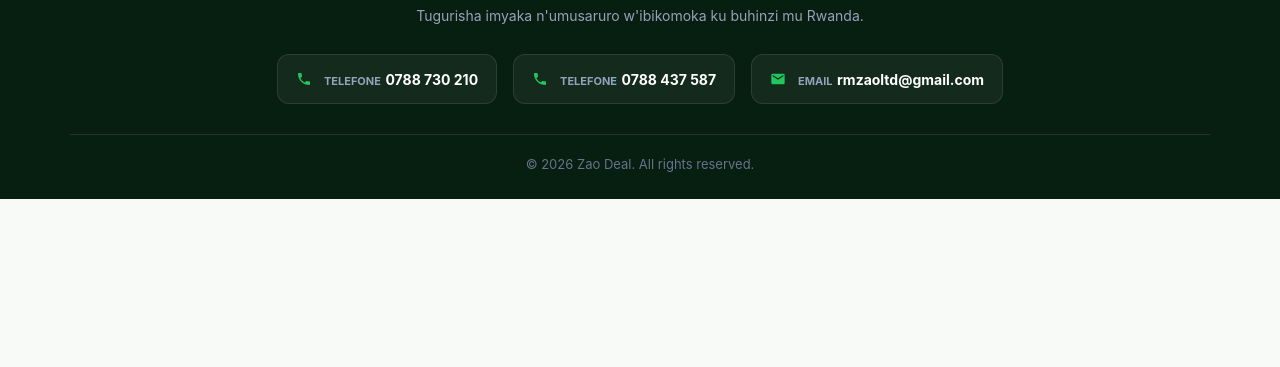
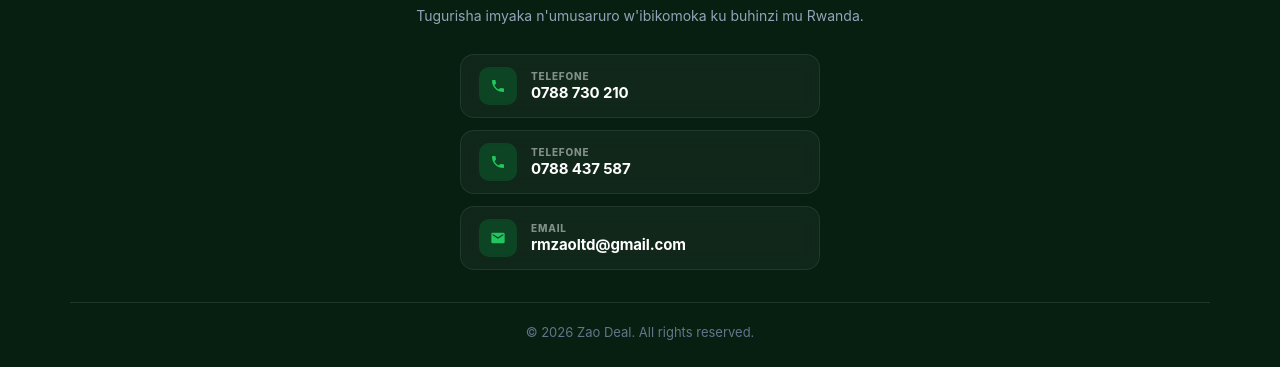
Before and after one commit to intarepride-tech/zaodeal1, a plain HTML site: page index.html in a window 1280 px wide. Shown: the part 2033-2400 px from the top of the page. Before the commit the page ends 2232 px from the top, so only its background shows below. Drawn offline with Linux system fonts and the light colour scheme; no server answers.

Commit message:
index.html and index.css

```diff
--- a/index.css
+++ b/index.css
@@ -1,5 +1,5 @@
 /* ==========================================
-   ZAO DEAL — INDEX.CSS (FULL FIXED VERSION)
+   ZAO DEAL — INDEX.CSS (STEPPED MARQUEE PAUSE)
    ========================================== */
 
 *,
@@ -148,7 +148,6 @@ a {
   background-color: var(--green-dark);
 }
 
-/* CDN Image URL for stable background rendering */
 .hero-bg {
   position: absolute;
   inset: 0;
@@ -232,7 +231,9 @@ a {
   transform: translateY(0);
 }
 
-/* MARQUEE CATEGORY TRACK */
+/* ==========================================
+   STEPPED MARQUEE WITH PAUSE AT CENTER
+   ========================================== */
 .hero-categories-marquee {
   position: absolute;
   z-index: 5;
@@ -242,6 +243,8 @@ a {
   width: 100%;
   overflow: hidden;
   white-space: nowrap;
+  display: flex;
+  justify-content: center;
 }
 
 .marquee-track {
@@ -249,9 +252,10 @@ a {
   flex-direction: row !important;
   flex-wrap: nowrap !important;
   align-items: center;
-  gap: 12px;
+  gap: 16px;
   width: max-content;
-  animation: marqueeContinuous 12s linear infinite;
+  /* 3 items * (2s pause + 0.5s slide) = 7.5s total loop duration */
+  animation: marqueePauseSteps 7.5s cubic-bezier(0.25, 1, 0.5, 1) infinite;
   will-change: transform;
 }
 
@@ -259,12 +263,22 @@ a {
   animation-play-state: paused;
 }
 
-@keyframes marqueeContinuous {
-  0% {
+@keyframes marqueePauseSteps {
+  /* Item 1 centered: Hold for 2 seconds */
+  0%, 26.66% {
     transform: translateX(0);
   }
+  /* Slide to Item 2 (0.5s transition) & Hold for 2 seconds */
+  33.33%, 60% {
+    transform: translateX(calc(-100% / 6 - 8px));
+  }
+  /* Slide to Item 3 (0.5s transition) & Hold for 2 seconds */
+  66.66%, 93.33% {
+    transform: translateX(calc(-200% / 6 - 16px));
+  }
+  /* Reset seamlessly to Item 1 start */
   100% {
-    transform: translateX(-50%);
+    transform: translateX(calc(-300% / 6 - 24px));
   }
 }
 
@@ -630,7 +644,7 @@ a {
 }
 
 /* ==========================================
-   FOOTER
+   FOOTER (MODERNIZED & PROFESSIONAL)
    ========================================== */
 .site-footer {
   background: #071f11;
@@ -653,45 +667,66 @@ a {
 
 .footer-contact {
   display: flex;
-  flex-wrap: wrap;
-  justify-content: center;
-  gap: 16px;
-  margin-bottom: 30px;
+  flex-direction: column;
+  gap: 12px;
+  max-width: 360px;
+  margin: 0 auto 32px;
 }
 
 .footer-contact-item {
   display: flex;
   align-items: center;
-  gap: 12px;
+  gap: 14px;
   padding: 12px 18px;
-  border-radius: 12px;
-  background: rgba(255, 255, 255, 0.05);
-  border: 1px solid rgba(255, 255, 255, 0.1);
-  color: white;
-  text-align: left;
-  transition: background 0.2s var(--ease);
+  border-radius: 14px;
+  background: rgba(255, 255, 255, 0.04);
+  border: 1px solid rgba(255, 255, 255, 0.08);
+  backdrop-filter: blur(8px);
+  -webkit-backdrop-filter: blur(8px);
+  color: #ffffff;
+  text-decoration: none;
+  transition: all 0.2s var(--ease);
 }
 
 .footer-contact-item:hover {
   background: rgba(255, 255, 255, 0.08);
+  border-color: rgba(255, 255, 255, 0.18);
+  transform: translateY(-2px);
 }
 
 .footer-contact-icon {
-  color: var(--green-light);
+  width: 38px;
+  height: 38px;
+  border-radius: 10px;
+  background: rgba(0, 150, 64, 0.25);
+  color: #22c55e;
   display: inline-flex;
   align-items: center;
+  justify-content: center;
+  flex-shrink: 0;
+}
+
+.footer-contact-text {
+  display: flex;
+  flex-direction: column;
+  text-align: left;
+  line-height: 1.25;
 }
 
 .footer-contact-label {
-  font-size: 11px;
-  color: #94a3b8;
+  font-size: 10px;
+  font-weight: 800;
+  letter-spacing: 0.08em;
   text-transform: uppercase;
-  font-weight: 700;
+  color: #829088;
+  margin-bottom: 2px;
 }
 
 .footer-contact-value {
-  font-size: 14px;
+  font-size: 15px;
   font-weight: 700;
+  color: #ffffff;
+  letter-spacing: -0.01em;
 }
 
 .footer-bottom {
--- a/index.html
+++ b/index.html
@@ -99,7 +99,7 @@
             </span>
             <span class="hero-cat-info">
               <span class="hero-cat-name">Ibigori</span>
-              <span class="hero-cat-sub">Bihari</span>
+              <span class="hero-cat-sub">Stock</span>
             </span>
             <span class="hero-cat-arrow">›</span>
           </a>
@@ -113,7 +113,7 @@
             </span>
             <span class="hero-cat-info">
               <span class="hero-cat-name">Ibishyimbo</span>
-              <span class="hero-cat-sub">Bihari</span>
+              <span class="hero-cat-sub">Stock</span>
             </span>
             <span class="hero-cat-arrow">›</span>
           </a>
@@ -127,7 +127,7 @@
             </span>
             <span class="hero-cat-info">
               <span class="hero-cat-name">Amasaka</span>
-              <span class="hero-cat-sub">Bihari</span>
+              <span class="hero-cat-sub">Stock</span>
             </span>
             <span class="hero-cat-arrow">›</span>
           </a>
@@ -143,7 +143,7 @@
             </span>
             <span class="hero-cat-info">
               <span class="hero-cat-name">Ibigori</span>
-              <span class="hero-cat-sub">Bihari</span>
+              <span class="hero-cat-sub">Stock</span>
             </span>
             <span class="hero-cat-arrow">›</span>
           </a>
@@ -157,7 +157,7 @@
             </span>
             <span class="hero-cat-info">
               <span class="hero-cat-name">Ibishyimbo</span>
-              <span class="hero-cat-sub">Bihari</span>
+              <span class="hero-cat-sub">Stock</span>
             </span>
             <span class="hero-cat-arrow">›</span>
           </a>
@@ -171,7 +171,7 @@
             </span>
             <span class="hero-cat-info">
               <span class="hero-cat-name">Amasaka</span>
-              <span class="hero-cat-sub">Bihari</span>
+              <span class="hero-cat-sub">Stock</span>
             </span>
             <span class="hero-cat-arrow">›</span>
           </a>
```
